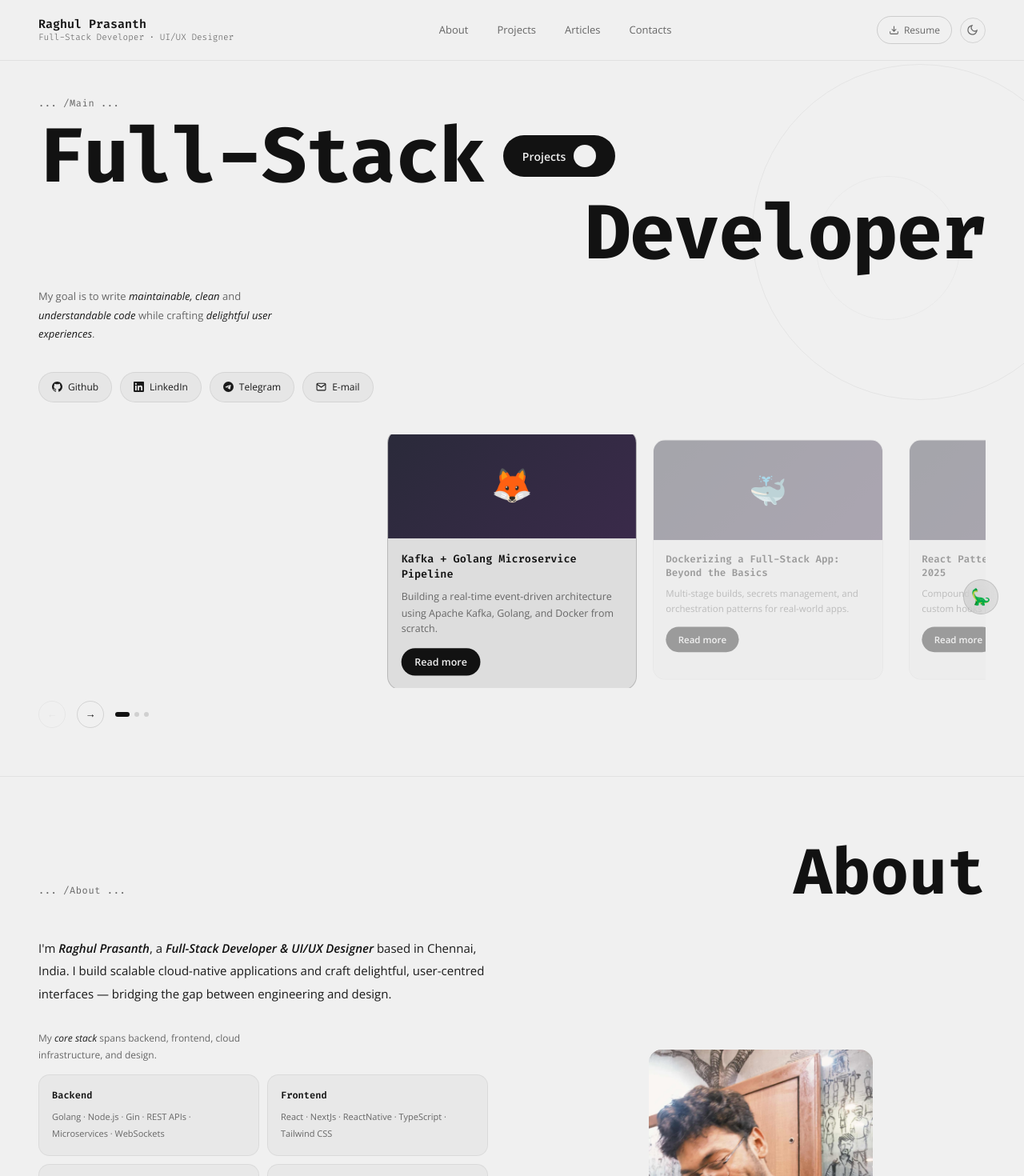
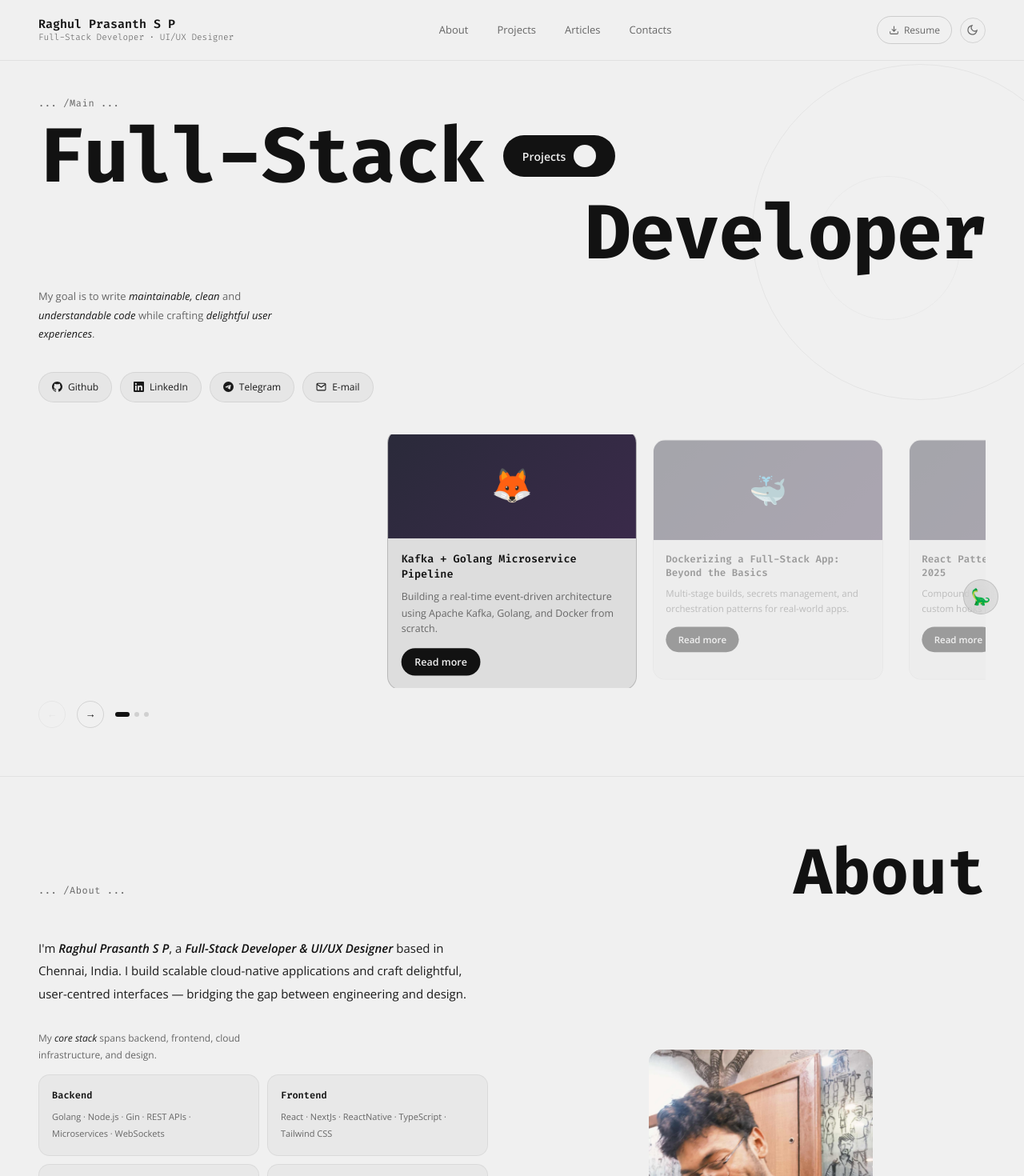
Before and after one commit to Raghul-18/Portfolio, a React (Vite) app: page / in a window 1280 px wide. Shown: the top 1470 px of the page at 80% size. Built offline with nearby package versions, Linux system fonts and the light colour scheme.

Commit message:
Update App.jsx

```diff
--- a/src/App.jsx
+++ b/src/App.jsx
@@ -998,7 +998,7 @@ export default function Portfolio() {
       {/* ── NAV ── */}
       <nav style={{ position: "fixed", top: 0, left: 0, right: 0, zIndex: 100, display: "flex", alignItems: "center", justifyContent: "space-between", padding: "20px 48px", background: dark ? "rgba(18,18,18,0.9)" : "rgba(240,240,240,0.9)", backdropFilter: "blur(12px)", borderBottom: divider }}>
         <div style={{ fontFamily: "'Fira Code',monospace", fontWeight: 600, fontSize: 15, color: "var(--white)", lineHeight: 1.3 }}>
-          Raghul Prasanth
+          Raghul Prasanth S P
           <span style={{ display: "block", fontWeight: 300, color: "var(--mid)", fontSize: 11 }}>Full-Stack Developer · UI/UX Designer</span>
         </div>
         <ul className="nav-links-desktop" style={{ display: "flex", gap: 36, listStyle: "none" }}>
@@ -1072,7 +1072,7 @@ export default function Portfolio() {
         <div className="about-grid" style={{ display: "grid", gridTemplateColumns: "1fr 1fr", gap: 60, alignItems: "center" }}>
           <FadeIn>
             <p style={{ fontSize: 15, color: "var(--light)", lineHeight: 1.9 }}>
-              I'm <em style={{ fontStyle: "italic", fontWeight: 600, color: "var(--white)" }}>Raghul Prasanth</em>, a <em style={{ fontStyle: "italic", fontWeight: 600, color: "var(--white)" }}>Full-Stack Developer & UI/UX Designer</em> based in Chennai, India. I build scalable cloud-native applications and craft delightful, user-centred interfaces — bridging the gap between engineering and design.
+              I'm <em style={{ fontStyle: "italic", fontWeight: 600, color: "var(--white)" }}>Raghul Prasanth S P</em>, a <em style={{ fontStyle: "italic", fontWeight: 600, color: "var(--white)" }}>Full-Stack Developer & UI/UX Designer</em> based in Chennai, India. I build scalable cloud-native applications and craft delightful, user-centred interfaces — bridging the gap between engineering and design.
             </p>
             <p style={{ fontSize: 12, color: "var(--mid)", maxWidth: 300, lineHeight: 1.7, margin: "32px 0 14px" }}>
               My <em style={{ color: "var(--light)", fontStyle: "italic" }}>core stack</em> spans backend, frontend, cloud infrastructure, and design.
@@ -1100,7 +1100,7 @@ export default function Portfolio() {
           </FadeIn>
           <FadeIn delay={100}>
             <div style={{ display: "flex", alignItems: "center", justifyContent: "center", height: "100%", padding: "20px 0" }}>
-              <img src="/photo.jpeg" alt="Raghul Prasanth"
+              <img src="/photo.jpeg" alt="Raghul Prasanth S P"
                 style={{ width: "100%", maxWidth: 280, aspectRatio: "3/4", objectFit: "cover", borderRadius: 16, display: "block" }}
                 onError={e => { e.target.style.display = "none"; e.target.nextSibling.style.display = "flex"; }} />
               <div style={{ display: "none", width: "100%", maxWidth: 280, aspectRatio: "3/4", background: dark ? "linear-gradient(160deg,#222,#181818)" : "linear-gradient(160deg,#ddd,#e8e8e8)", borderRadius: 16, alignItems: "center", justifyContent: "center", color: "var(--dark)", fontSize: 13, fontFamily: "'Fira Code',monospace" }}>[ photo ]</div>
@@ -1236,7 +1236,7 @@ export default function Portfolio() {
           {/* Left */}
           <FadeIn>
             <div style={{ fontFamily: "'Fira Code',monospace", fontSize: 12, color: "var(--mid)", marginBottom: 16 }}>... /Contacts ...</div>
-            <div className="contact-name-size" style={{ fontFamily: "'Fira Code',monospace", fontSize: "clamp(36px,5vw,60px)", fontWeight: 700, color: "var(--white)", lineHeight: 1 }}>Raghul<br />Prasanth</div>
+            <div className="contact-name-size" style={{ fontFamily: "'Fira Code',monospace", fontSize: "clamp(36px,5vw,60px)", fontWeight: 700, color: "var(--white)", lineHeight: 1 }}>Raghul<br />Prasanth S P</div>
             <div style={{ fontSize: 12, color: "var(--mid)", marginTop: 8, marginBottom: 20 }}>Full-Stack Developer · UI/UX Designer</div>
             {/* Social icon buttons */}
             <div style={{ display: "flex", gap: 10, marginBottom: 32, flexWrap: "wrap" }}>
@@ -1322,10 +1322,10 @@ export default function Portfolio() {
         </div>
         <div style={{ marginTop: 48, paddingTop: 24, borderTop: divider, display: "flex", alignItems: "center", justifyContent: "space-between", flexWrap: "wrap", gap: 12 }}>
           <span style={{ fontSize: 12, color: "var(--mid)", fontFamily: "'Open Sans',sans-serif" }}>
-            Made in React with ❤️ by <span style={{ color: "var(--white)", fontWeight: 600 }}>Raghul Prasanth</span>
+            Made in React with ❤️ by <span style={{ color: "var(--white)", fontWeight: 600 }}>Raghul Prasanth S P</span>
           </span>
           <span style={{ fontSize: 12, color: "var(--mid)", fontFamily: "'Open Sans',sans-serif" }}>
-            © {new Date().getFullYear()} Raghul Prasanth. All rights reserved.
+            © {new Date().getFullYear()} Raghul Prasanth S P. All rights reserved.
           </span>
         </div>
       </footer>
```
